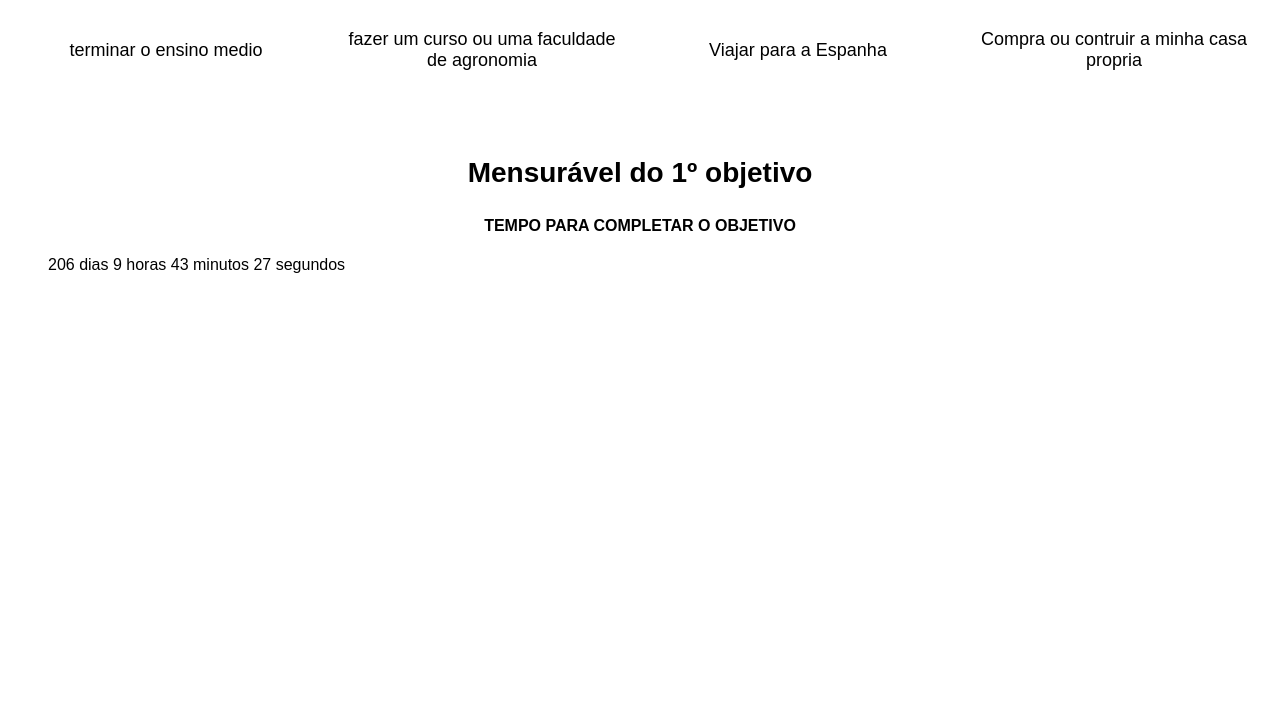
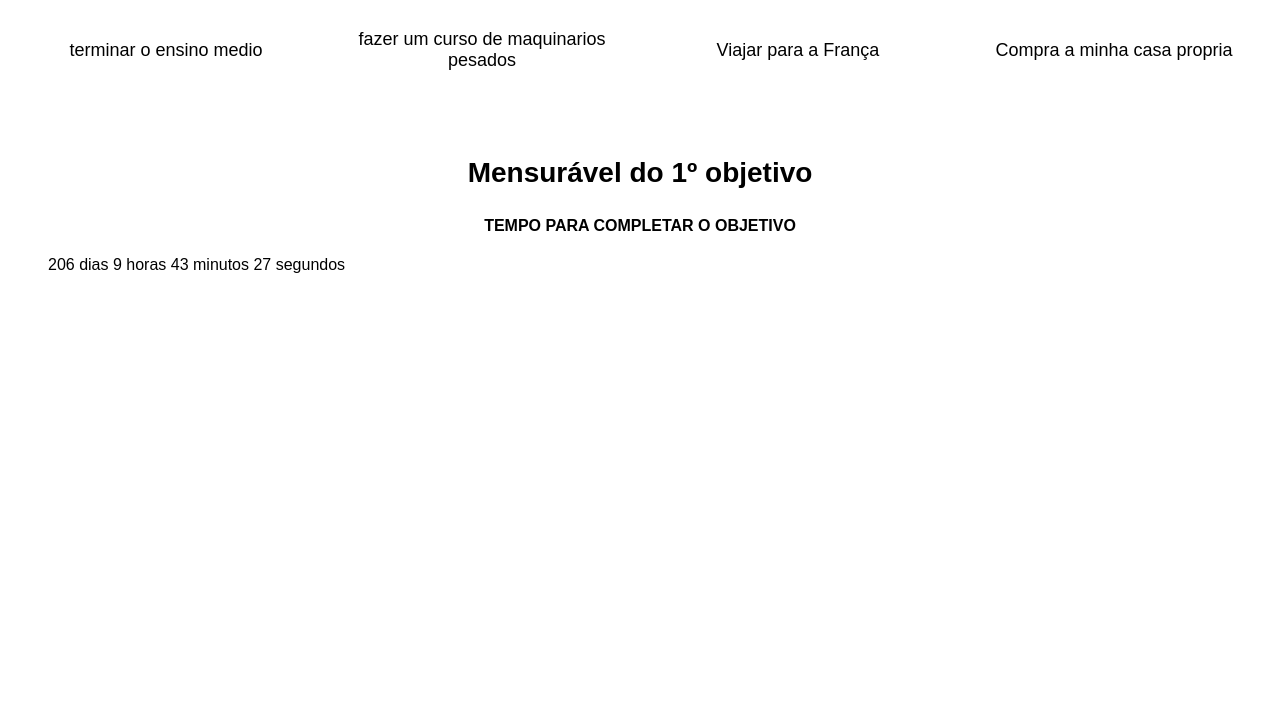
Before and after one commit to phcamposs/Meus-objetivos, a plain HTML site: page index.html in a window 1280 px wide. Shown: the part 79-800 px from the top of the page. Drawn offline with Linux system fonts and the light colour scheme.

Commit message:
Update index.html

```diff
--- a/index.html
+++ b/index.html
@@ -16,9 +16,9 @@
         <div class="conteudo">
             <div class="botoes">
                 <button class="botao ativo">terminar o ensino medio</button>
-                <button class="botao">fazer um curso ou uma faculdade de agronomia</button>
-                <button class="botao">Viajar para a Espanha</button>
-                <button class="botao">Compra ou contruir a minha casa propria </button>
+                <button class="botao">fazer um curso de maquinarios pesados</button>
+                <button class="botao">Viajar para a França</button>
+                <button class="botao">Compra a minha casa propria </button>
             </div>
             <div class="abas-textos">
                 <div class="aba-conteudo ativo">
```
